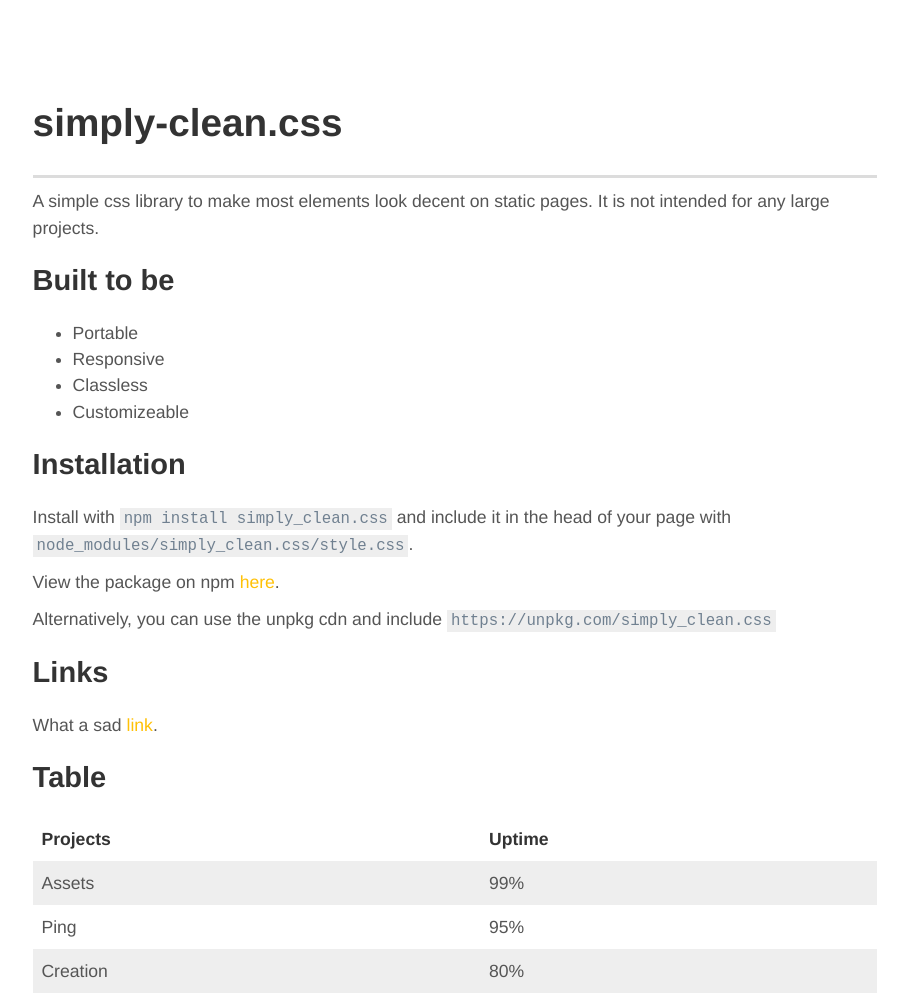
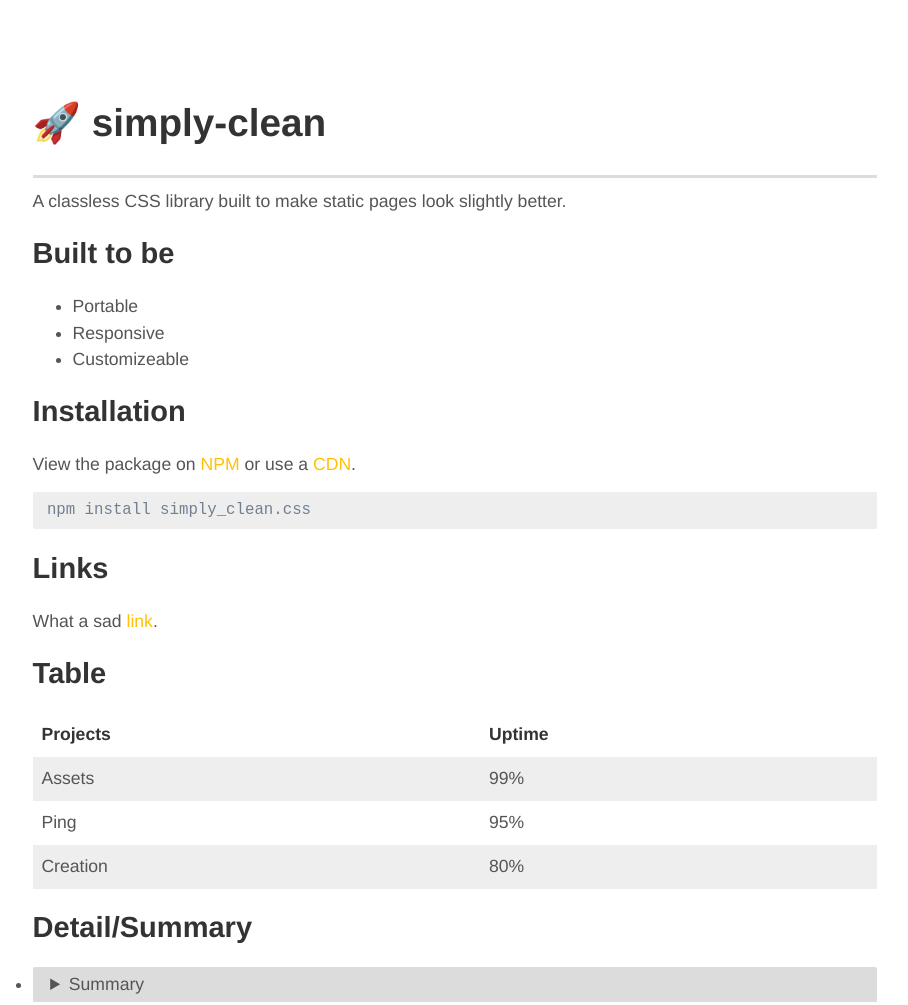
Before and after one commit to backentrancehacker/simply_clean.css, a website: page index.html in a window 1280 px wide. Shown: the top 1005 px of the page, without its empty margins (185-1093 px from the left). Drawn offline with Linux system fonts and the light colour scheme.

Commit message:
description & author

```diff
--- a/index.html
+++ b/index.html
@@ -22,23 +22,21 @@
 
 	<link href="https://fonts.googleapis.com/css2?family=Quicksand&display=swap" rel="stylesheet" />
 
-	<link rel="stylesheet" href="/style.css" />
+	<link rel="stylesheet" href="/lib/style.css" />
 </head>
 <body>
-	<h1>simply-clean.css</h1>
-	<hr>
-	<p>A simple css library to make most elements look decent on static pages. It is not intended for any large projects.</p>
+	<h1>🚀 simply-clean</h1>
+	<hr />
+	<p>A classless CSS library built to make static pages look slightly better.</p>
 	<h2>Built to be</h2>
 	<ul>
 		<li>Portable</li>
 		<li>Responsive</li>
-		<li>Classless</li>
 		<li>Customizeable</li>
 	</ul>
 	<h2>Installation</h2>
-	<p>Install with <code>npm install simply_clean.css</code> and include it in the head of your page with <code>node_modules/simply_clean.css/style.css</code>.</p>
-	<p>View the package on npm <a href="https://www.npmjs.com/package/simply_clean.css" target="_blank">here</a>.</p>
-	<p>Alternatively, you can use the unpkg cdn and include <code>https://unpkg.com/simply_clean.css</code></p>
+	<p>View the package on <a href="https://www.npmjs.com/package/simply_clean.css" target="_blank">NPM</a> or use a <a href="https://unpkg.com/simply_clean.css">CDN</a>.</p>
+<pre><code>npm install simply_clean.css</code></pre>
 	<h2>Links</h2>
 	<p>What a sad <a href="">link</a>.</p>
 
--- a/package.json
+++ b/package.json
@@ -11,14 +11,14 @@
     "url": "git+https://github.com/backentrancehacker/clean.css.git"
   },
   "files" : [
-	  "style.css"
+	  "lib/style.css"
   ],
   "keywords": [
     "css",
     "easy",
     "classless"
   ],
-  "author": "AdCharity",
+  "author": "Nathan Pham",
   "license": "SEE LICENSE IN LICENSE.md",
   "bugs": {
     "url": "https://github.com/backentrancehacker/clean.css/issues"
```
Also changed, not shown: lib/style.css (renamed from style.css).
